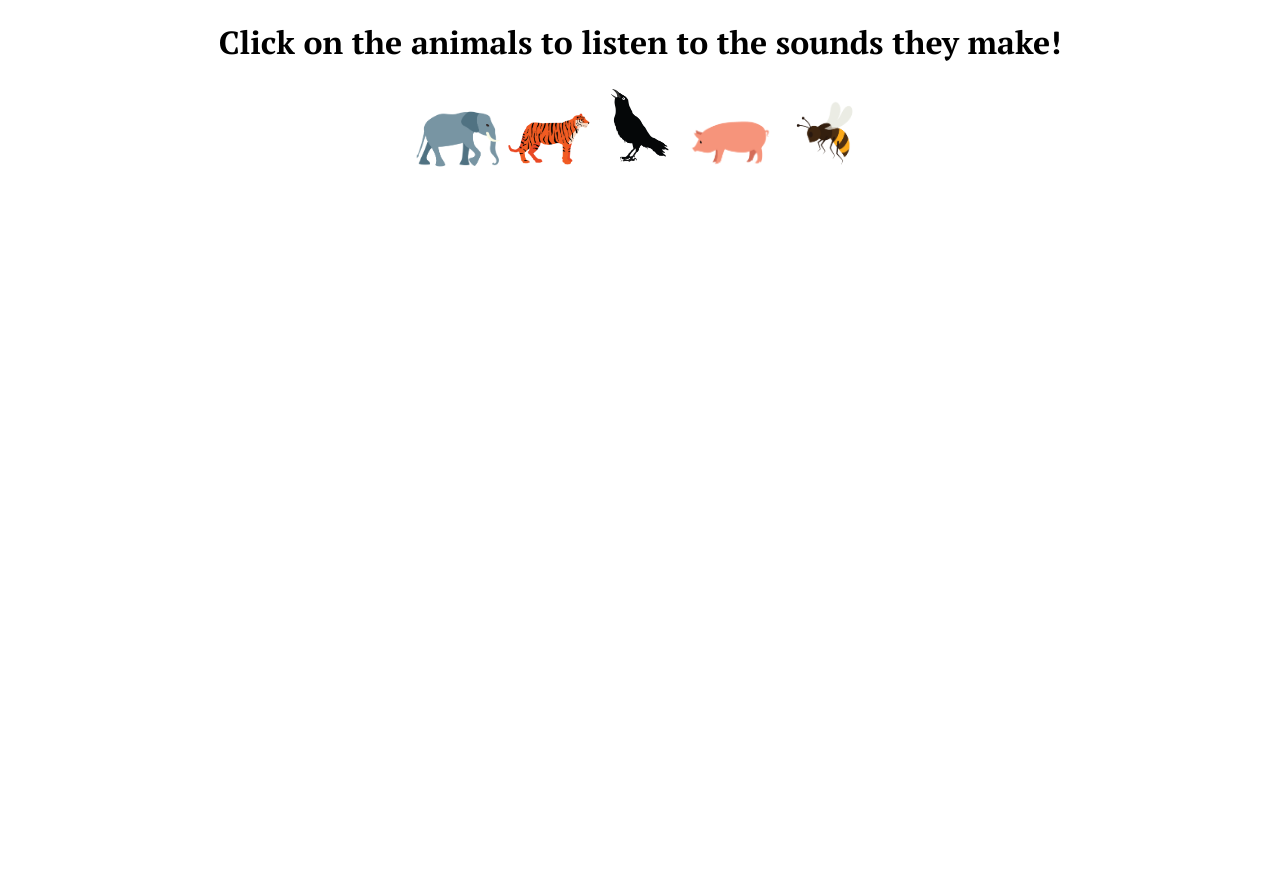
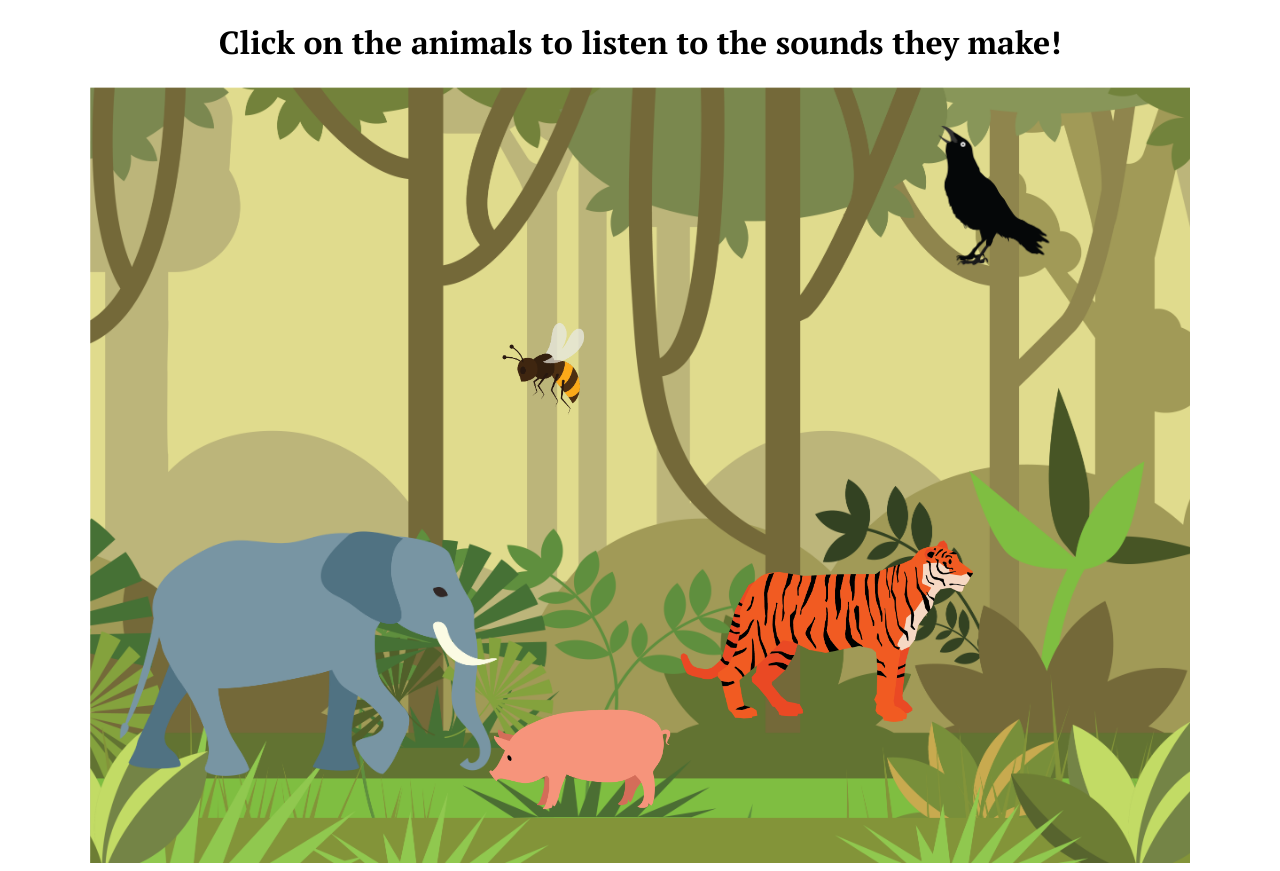
Before and after one commit to shradhasehgal/Katha-Games, a plain HTML site: page Jungle/index.html in a window 1280 px wide. Before the commit the page ends 800 px from the top, so only its background shows below. Drawn offline with nearby package versions, Linux system fonts and the light colour scheme; a web font is replaced by a local one.

Commit message:
Jungle game added

```diff
--- a/Jungle/index.html
+++ b/Jungle/index.html
@@ -1,7 +1,7 @@
 <!DOCTYPE html>
 <html>
     <head>
-            <link rel="shortcut icon" href="img/el.png" />
+            <link rel="shortcut icon" href="images/2.png" />
             <title>Exercise 1</title>
             <meta charset="UTF-8">
             <meta name="viewport" content="width=device-width, initial-scale=1">
@@ -10,18 +10,35 @@
             <script src="http://ajax.googleapis.com/ajax/libs/jquery/3.3.1/jquery.min.js"></script>
             <script src="script.js"></script>
     </head>
-
+    <body onresize="myFunction()">
     <body>
         <div class="heading">
             <h1> Click on the animals to listen to the sounds they make! </h1>
         </div>
-        <div class="forest">
-            <img id="0" class="smol" src="images/2.png">
-            <img id="1" class="smol" src="images/3.png">
-            <img id="2" class="smol" src="images/4.png">
-            <img id="3" class="smol" src="images/5.png">
-            <img id="4" class="smol" src="images/7.png">
+        <audio id="tiger">
+            <source src="audio/tiger.mp3" type="audio/mpeg" />
+            Your browser does not support the audio element.
+        </audio>
+        <audio id="elephant">
+            <source src="audio/elephant.mp3" type="audio/mp3" />
 
+        </audio>
+        <audio id="bee">
+            <source src="audio/bee.mp3" type="audio/mp3" />
+
+        </audio>
+        <audio id="crow">
+            <source src="audio/crow.mp3" type="audio/mp3" />
+        </audio>
+        <audio id="pig">
+            <source src="audio/pig.mp3" type="audio/mp3" />
+        </audio>
+        <div id="forest">
+            <img id="1" class="smol" onClick="document.getElementById('elephant').play(); return false;" src="images/2.png">
+            <img id="2" class="smol" onClick="document.getElementById('tiger').play(); return false;" src="images/3.png">
+            <img id="3" class="smol" onClick="document.getElementById('crow').play(); return false;" src="images/4.png">
+            <img id="4" class="smol" onClick="document.getElementById('pig').play(); return false;" src="images/5.png">
+            <img id="5" class="smol" onClick="document.getElementById('bee').play(); return false;" src="images/7.png">
         </div>
 
     </body>
--- a/Jungle/script.js
+++ b/Jungle/script.js
@@ -1,30 +1,46 @@
-var deets =[[3584,1958], [626,1982], [3708,370],[1953,2435],[1743,1034] ];
+var deets =[[100,1958], [2626,1982], [3708,150],[1753,2735],[1743,1034] ];
 
 function myFunction() {
     var w = window.innerWidth;
     var h = window.innerHeight;
     var wmap;
-    if(95/100*w > 700)
-        wmap = 700;
+    if(95/100*w > 1100)
+        wmap = 1100;
 
     else wmap = 95/100*w;
-    var hmap = 4961/3508*wmap;
+    var hmap = 3508/4961*wmap;
     $("#forest").css({
         "width": wmap,
         "height": hmap
     });
 
-    var smol = 7/80*hmap;
-    $(".smol").css({
+    var smol = 13/80*hmap;
+    $("#5").css({
         "width": smol,
+    });
+
+    $("#3").css({
+        "width": 17/80*hmap,
+    });
+
+    $("#1").css({
+        "width": 40/80*hmap,
+    });
+
+    $("#2").css({
+        "width": 32/80*hmap,
+    });
+
+    $("#4").css({
+        "width": 21/80*hmap,
     });
 
     var i;
     for(i=1; i<=5; i++)
     {
         $("#"+i).css({
-            "left": wmap*deets[i-1][0]/3508,
-            "top": hmap*deets[i-1][1]/4008,
+            "left": wmap*deets[i-1][0]/4961,
+            "top": hmap*deets[i-1][1]/3508,
         });
     }
 }
--- a/Jungle/style.css
+++ b/Jungle/style.css
@@ -11,15 +11,30 @@ body
 }
 
 #forest {
-    margin: 0 auto;
-    height: auto;
     background-image: url('images/1.png');
     background-position:center;
 	background-repeat:no-repeat;
-	background-size:cover;
+    background-size:cover;
+    margin: auto;
+    position: relative;
   }
 
 .smol
 {
     height: auto;
+    position: absolute;
+    cursor: pointer;
 }
+
+.smol:hover
+{
+    transform: scale(1.05);
+}
+
+@media screen and (max-width: 600px) {
+
+    h1{
+        font-size: 1em;
+    }
+
+}
```
Also changed, not shown: 5 other files.
